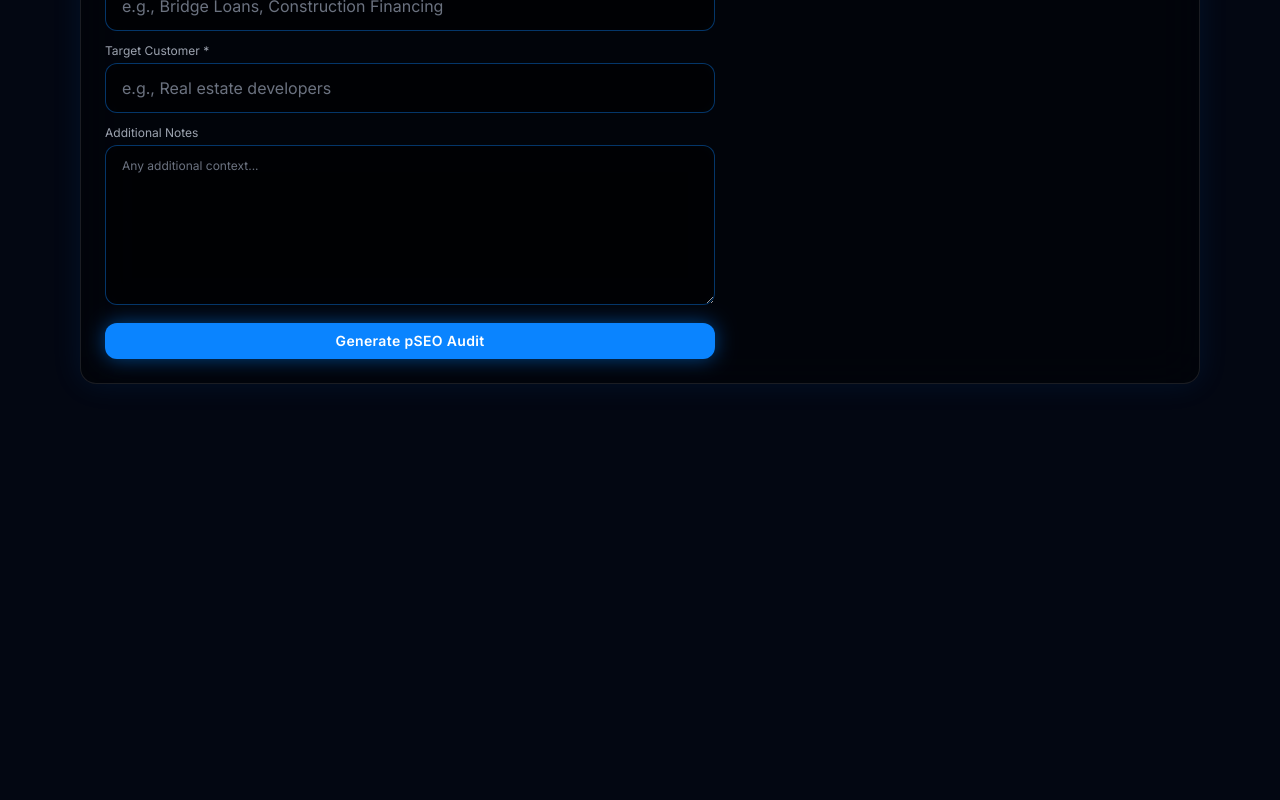
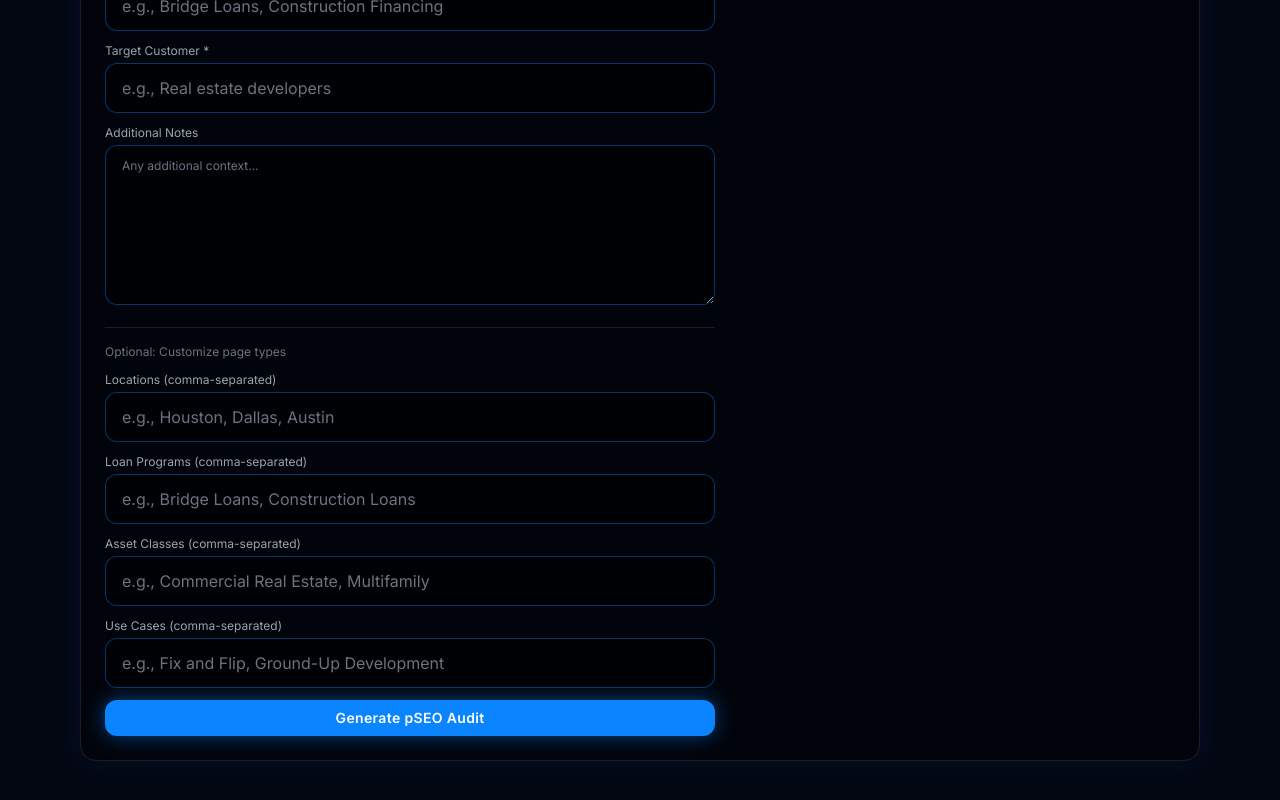
Before and after one commit to lelandsequel/CL-AnswerOS, a Next.js app: page /pseo in a window 1280 px wide. Shown: the part 464-1264 px from the top of the page. Before the commit the page ends 888 px from the top, so only its background shows below. Built offline with nearby package versions, Linux system fonts and the light colour scheme.

Commit message:
feat: Update pSEO UI page with new response structure and optional fields

```diff
--- a/app/pseo/page.tsx
+++ b/app/pseo/page.tsx
@@ -6,7 +6,7 @@ import { Button } from '@/components/ui/button';
 import { Input } from '@/components/ui/input';
 import { Textarea } from '@/components/ui/textarea';
 import Spinner from '@/components/Spinner';
-import { PSEOAuditResult } from '@/lib/pseo-types';
+import { PseoAuditResponse } from '@/lib/pseo-types';
 
 export default function PSEOPage() {
   const [formData, setFormData] = useState({
@@ -17,9 +17,13 @@ export default function PSEOPage() {
     services: '',
     target_customer: '',
     notes: '',
+    locations: '',
+    loan_programs: '',
+    asset_classes: '',
+    use_cases: '',
   });
 
-  const [result, setResult] = useState<PSEOAuditResult | null>(null);
+  const [result, setResult] = useState<PseoAuditResponse | null>(null);
   const [isLoading, setIsLoading] = useState(false);
   const [error, setError] = useState<string | null>(null);
   const [copied, setCopied] = useState(false);
@@ -35,18 +39,36 @@ export default function PSEOPage() {
     setError(null);
 
     try {
-      const services = formData.services
-        .split(',')
-        .map(s => s.trim())
-        .filter(s => s);
+      const payload: any = {
+        company_name: formData.company_name,
+        website_url: formData.website_url,
+        industry: formData.industry,
+        geography: formData.geography,
+        target_customer: formData.target_customer,
+        notes: formData.notes,
+      };
+
+      // Parse comma-separated arrays
+      if (formData.services) {
+        payload.services = formData.services.split(',').map(s => s.trim()).filter(Boolean);
+      }
+      if (formData.locations) {
+        payload.locations = formData.locations.split(',').map(s => s.trim()).filter(Boolean);
+      }
+      if (formData.loan_programs) {
+        payload.loan_programs = formData.loan_programs.split(',').map(s => s.trim()).filter(Boolean);
+      }
+      if (formData.asset_classes) {
+        payload.asset_classes = formData.asset_classes.split(',').map(s => s.trim()).filter(Boolean);
+      }
+      if (formData.use_cases) {
+        payload.use_cases = formData.use_cases.split(',').map(s => s.trim()).filter(Boolean);
+      }
 
       const response = await fetch('/api/pseo-audit', {
         method: 'POST',
         headers: { 'Content-Type': 'application/json' },
-        body: JSON.stringify({
-          ...formData,
-          services,
-        }),
+        body: JSON.stringify(payload),
       });
 
       if (!response.ok) {
@@ -54,7 +76,7 @@ export default function PSEOPage() {
         throw new Error(errorData.error || 'Failed to generate pSEO audit');
       }
 
-      const { data: auditResult } = await response.json();
+      const auditResult = await response.json();
       setResult(auditResult);
     } catch (err) {
       setError(err instanceof Error ? err.message : 'An error occurred');
@@ -66,52 +88,7 @@ export default function PSEOPage() {
   const renderOutput = () => {
     if (!result) return null;
 
-    const output = `# pSEO Audit: ${result.company_name}
-
-## Overview
-- **Industry:** ${result.industry}
-- **Total Estimated Pages:** ${result.totalEstimatedPages}
-
-## Page Types
-
-${result.pageTypes
-  .map(
-    (pt) => `### ${pt.name}
-- **Description:** ${pt.description}
-- **URL Pattern:** \`${pt.urlPattern}\`
-- **Estimated Count:** ${pt.estimatedCount}
-- **Template Sections:** ${pt.templateSections.join(', ')}
-- **Schema Types:** ${pt.schemaTypes.join(', ')}`
-  )
-  .join('\n\n')}
-
-## URL Structure
-${result.urlStructure}
-
-## Internal Linking Strategy
-${result.internalLinkingStrategy}
-
-## Schema Recommendations
-${result.schemaRecommendations.map((s) => `- ${s}`).join('\n')}
-
-## Sample Pages (${result.samplePages.length} total)
-
-${result.samplePages
-  .map((p) => {
-    const metrics = p.metrics ? ` | Vol: ${p.metrics.searchVolume} | CPC: $${p.metrics.cpc.toFixed(2)} | Comp: ${(p.metrics.competition * 100).toFixed(0)}%` : '';
-    return `- **${p.title}** (\`${p.url}\`) - ${p.pageType}${metrics}`;
-  })
-  .join('\n')}
-
-## Content Templates
-
-${Object.entries(result.contentTemplates)
-  .map(
-    ([pageType, sections]) => `### ${pageType}
-${(sections as string[]).map((s) => `- ${s}`).join('\n')}`
-  )
-  .join('\n\n')}
-`;
+    const output = result.markdown;
 
     return (
       <Card>
@@ -271,6 +248,62 @@ ${(sections as string[]).map((s) => `- ${s}`).join('\n')}`
                 />
               </div>
 
+              <div className="border-t border-white/10 pt-4 mt-4">
+                <p className="text-xs text-gray-500 mb-3">Optional: Customize page types</p>
+
+                <div>
+                  <label className="text-xs text-gray-400 block mb-1">
+                    Locations (comma-separated)
+                  </label>
+                  <Input
+                    type="text"
+                    name="locations"
+                    value={formData.locations}
+                    onChange={handleChange}
+                    placeholder="e.g., Houston, Dallas, Austin"
+                  />
+                </div>
+
+                <div className="mt-3">
+                  <label className="text-xs text-gray-400 block mb-1">
+                    Loan Programs (comma-separated)
+                  </label>
+                  <Input
+                    type="text"
+                    name="loan_programs"
+                    value={formData.loan_programs}
+                    onChange={handleChange}
+                    placeholder="e.g., Bridge Loans, Construction Loans"
+                  />
+                </div>
+
+                <div className="mt-3">
+                  <label className="text-xs text-gray-400 block mb-1">
+                    Asset Classes (comma-separated)
+                  </label>
+                  <Input
+                    type="text"
+                    name="asset_classes"
+                    value={formData.asset_classes}
+                    onChange={handleChange}
+                    placeholder="e.g., Commercial Real Estate, Multifamily"
+                  />
+                </div>
+
+                <div className="mt-3">
+                  <label className="text-xs text-gray-400 block mb-1">
+                    Use Cases (comma-separated)
+                  </label>
+                  <Input
+                    type="text"
+                    name="use_cases"
+                    value={formData.use_cases}
+                    onChange={handleChange}
+                    placeholder="e.g., Fix and Flip, Ground-Up Development"
+                  />
+                </div>
+              </div>
+
               <Button
                 type="submit"
                 disabled={isLoading}
--- a/lib/pseo-types.ts
+++ b/lib/pseo-types.ts
@@ -69,3 +69,31 @@ export type PseoAuditResponse = {
   pages: PseoPage[];
   markdown: string;
 };
+
+// Deck Outline Types (legacy support)
+export const DeckOutlineRequestSchema = z.object({
+  company_name: z.string().min(1, "Company name required"),
+  website_url: z.string().url("Valid URL required"),
+  industry: z.string().min(1, "Industry required"),
+  current_challenges: z.array(z.string()).min(1, "At least one challenge required"),
+  target_outcomes: z.array(z.string()).min(1, "At least one outcome required"),
+  budget_range: z.string().optional(),
+  timeline: z.string().optional(),
+});
+
+export type DeckOutlineRequest = z.infer<typeof DeckOutlineRequestSchema>;
+
+export interface DeckSlide {
+  slideNumber: number;
+  title: string;
+  bullets: string[];
+  speakerNotes: string;
+  suggestedVisuals: string;
+}
+
+export interface DeckOutlineResult {
+  company_name: string;
+  totalSlides: number;
+  slides: DeckSlide[];
+  outline: string;
+}
```
